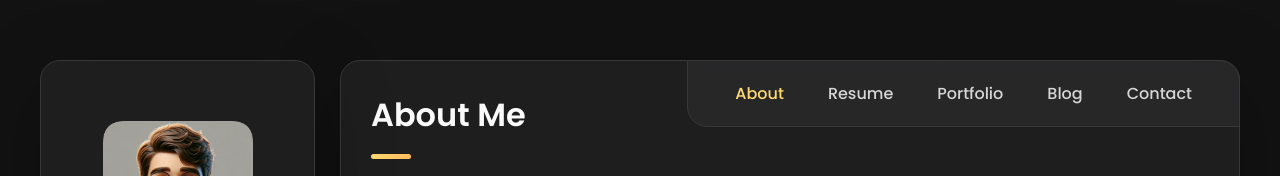
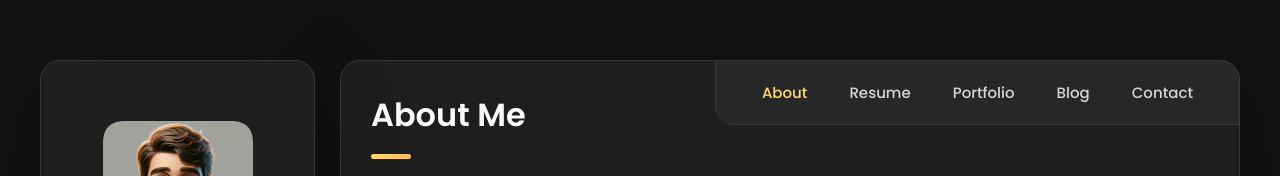
Before and after one commit to takitajwar17/personal-dev-portfolio, a plain HTML site: page index.html in a window 1280 px wide. Shown: the top 176 px of the page. Drawn offline with nearby package versions, Linux system fonts and the light colour scheme.

Commit message:
navbar changes

```diff
--- a/assets/css/style.css
+++ b/assets/css/style.css
@@ -477,9 +477,9 @@ main {
 
 .navbar-link {
   color: var(--light-gray);
-  font-size: var(--fs-9); /* Increased font size */
+  font-size: var(--fs-6); /* Increased font size */
   font-weight: bold; /* Bold text */
-  padding: 20px 7px;
+  padding: 20px 6px;
   transition: color var(--transition-1);
 }
 
```
